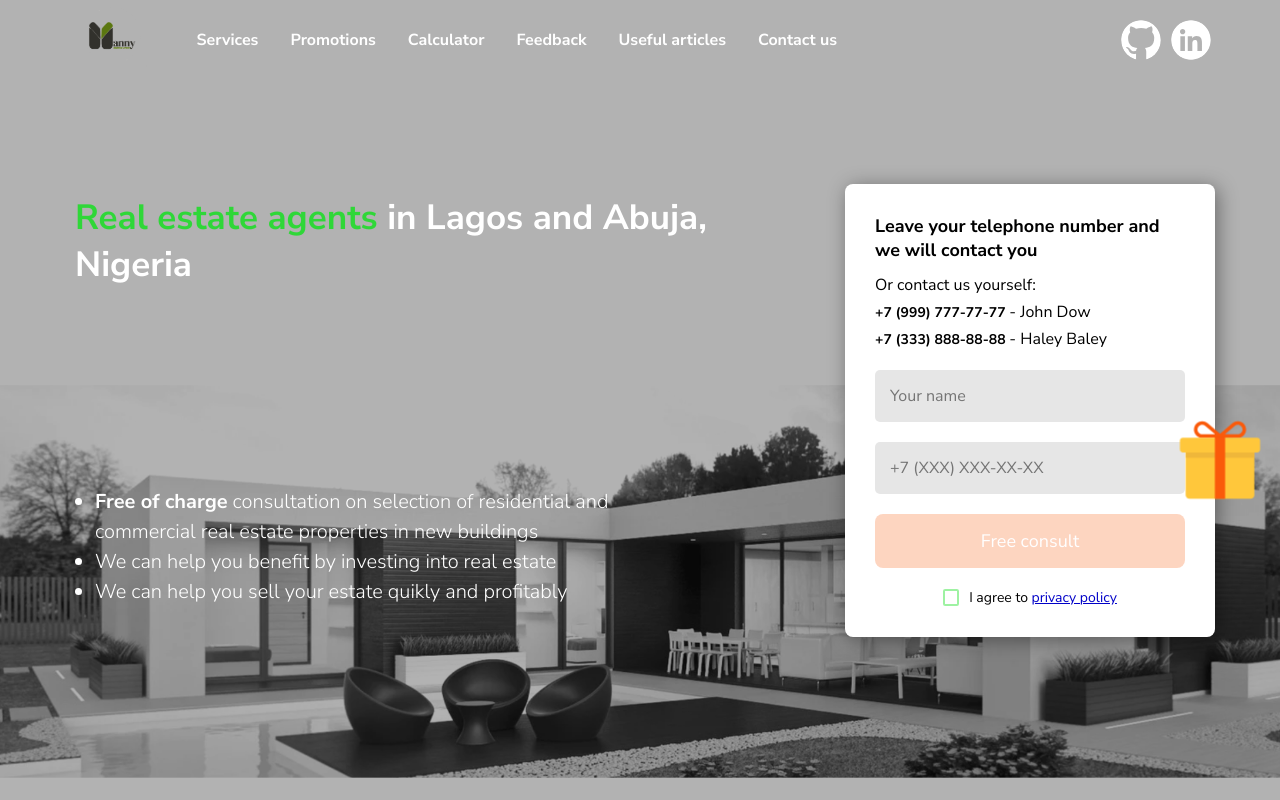
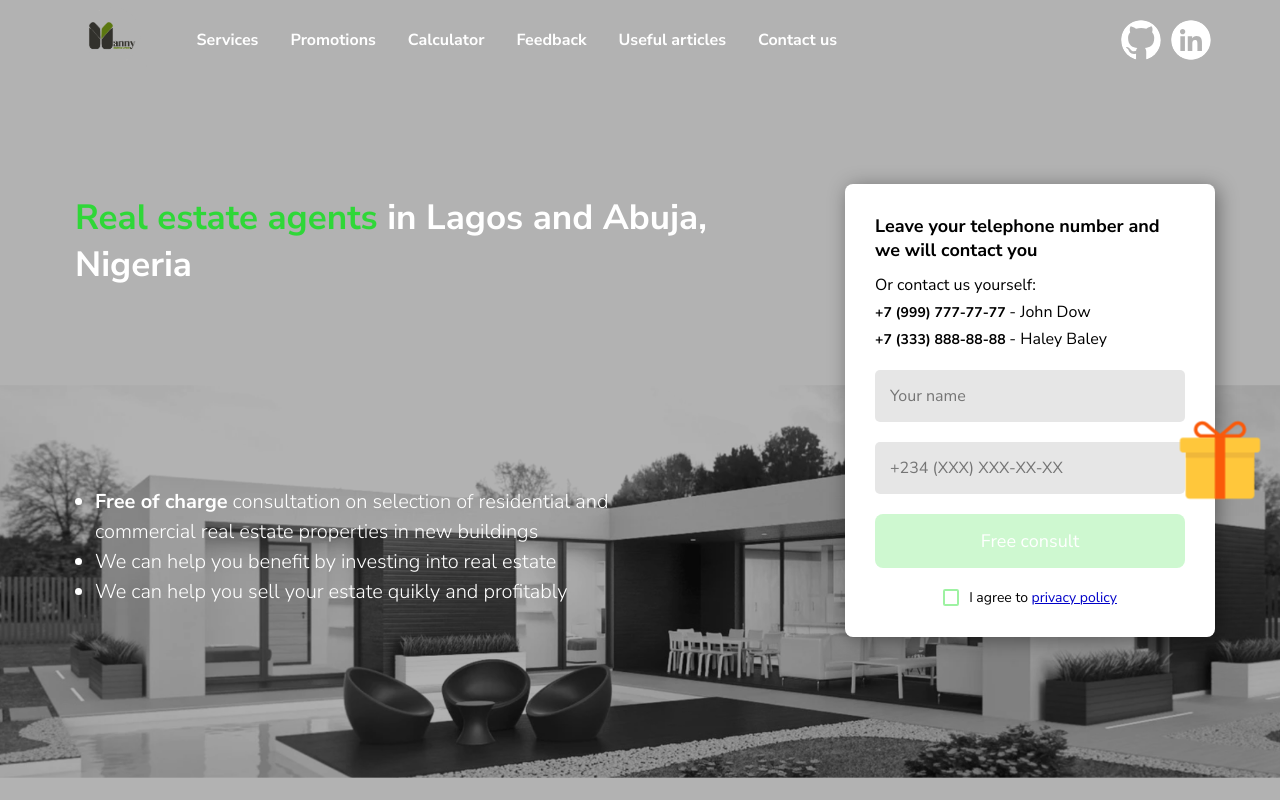
Before and after one commit to MrManny1/Mannyestates, a React (Create React App) app: page / in a window 1280 px wide. Shown: the top 800 px of the page. Built offline with nearby package versions, Linux system fonts and the light colour scheme.

Commit message:
My project portfolio

```diff
--- a/src/components/common_components/back_to_top_button/BackToTopButton.module.css
+++ b/src/components/common_components/back_to_top_button/BackToTopButton.module.css
@@ -17,7 +17,7 @@
 }
 
 .backToTopBtn:hover {
-    background-color: rgb(250, 90, 10);
+    background-color: rgba(20, 224, 30, 0.822);
 }
 
 .arrow {
--- a/src/components/common_components/callback_form/CallbackForm.module.css
+++ b/src/components/common_components/callback_form/CallbackForm.module.css
@@ -67,7 +67,7 @@
 
 .callbackBtn {
     color: white;
-    background-color: rgb(250, 90, 10);
+    background-color: rgba(20, 224, 30, 0.822);
     border: none;
     font-size: 18px;
     padding: 15px;
--- a/src/components/common_components/custom_phone_input/CustomPhoneInput.jsx
+++ b/src/components/common_components/custom_phone_input/CustomPhoneInput.jsx
@@ -8,8 +8,8 @@ export const CustomPhoneInput = ({ getValues, bgColor }) => {
     const phoneRegex = /^\+[\d]{1} \([\d]{2,3}\) [\d]{2,3}-[\d]{2,3}-[\d]{2}$/;
 
     const setPhoneNumberToRuCode = () => {
-        setPhoneNumber("7");
-        phoneNumberInputHandler("7");
+        setPhoneNumber("234");
+        phoneNumberInputHandler("234");
     };
 
     const phoneNumberInputHandler = (event) => {
@@ -33,7 +33,7 @@ export const CustomPhoneInput = ({ getValues, bgColor }) => {
             onChange={phoneNumberInputHandler}
             onFocus={setPhoneNumberToRuCode}
             specialLabel={false}
-            placeholder="+7 (XXX) XXX-XX-XX"
+            placeholder="+234 (XXX) XXX-XX-XX"
             autoFormat={true}
             inputClass={classes.phoneInput}
             inputStyle={bgColor && {background: bgColor}}
--- a/src/components/common_components/modal/Modal.module.css
+++ b/src/components/common_components/modal/Modal.module.css
@@ -37,7 +37,7 @@
 }
 
 .closeBtn:hover {
-    background-color: rgb(250, 90, 10);
+    background-color: rgba(20, 224, 30, 0.822);
     box-shadow: 2px 2px 6px rgba(0, 0, 0, 0.3);
 }
 
```
